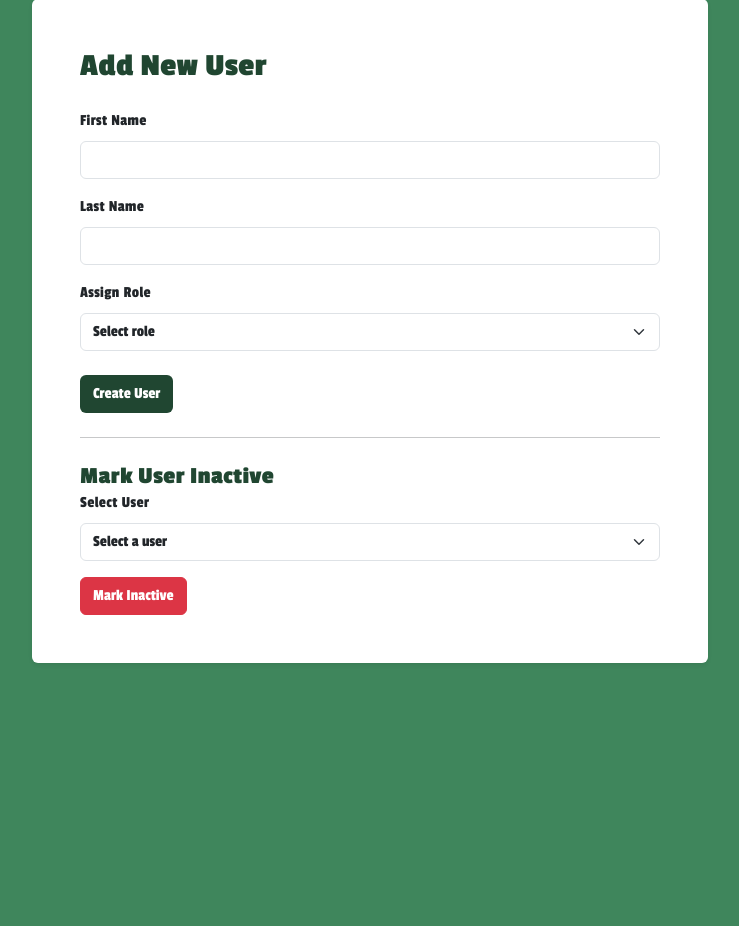
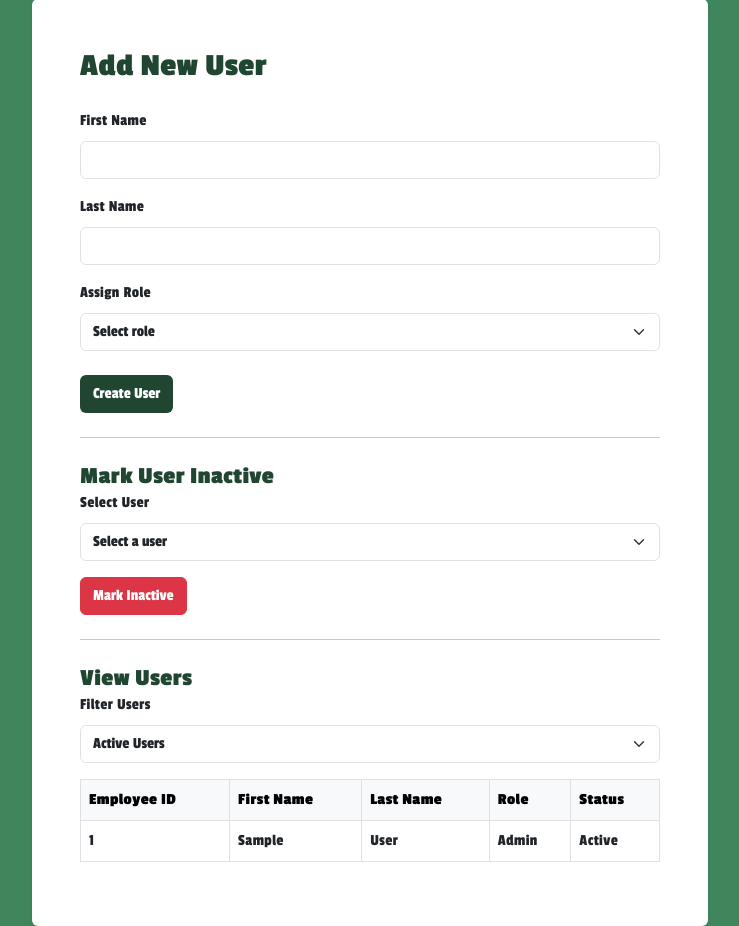
Before and after one commit to UMDBMGT407/S2026_TEAM7, a Flask app: template templates/add_new_user.html in a window 1280 px wide. Shown: the part 121-1047 px from the top of the page, without its empty margins (270-1009 px from the left). Before the commit the page ends 784 px from the top, so only its background shows below. Run offline with Flask 3, Linux system fonts and the light colour scheme; the template is opened without the code that fills it: most values are stand-ins (such as "Sample title", 1, 10 or a date in 2020); some libraries are stand-ins or nearby versions.

Commit message:
Update add_new_user.html
added filter for active/inactive users

```diff
--- a/templates/add_new_user.html
+++ b/templates/add_new_user.html
@@ -181,7 +181,7 @@
           <select class="form-select" name="username" required>
             <option value="">Select a user</option>
             {% for user in users %}
-              <option value="{{ user[0] }}">{{ user[1] }}</option>
+              <option value="{{ user.username }}">{{ user.name }}</option>
             {% endfor %}
           </select>
         </div>
@@ -192,6 +192,53 @@
 
       </form>
 
+      <hr class="my-4">
+
+      <h4 style="color: #204631; font-weight: 700;">
+        View Users
+      </h4>
+
+      <form method="GET" action="{{ url_for('add_new_user') }}" class="mb-3">
+        <label class="form-label">Filter Users</label>
+        <select class="form-select" name="status" onchange="this.form.submit()">
+          <option value="active" {% if status_filter == 'active' %}selected{% endif %}>Active Users</option>
+          <option value="inactive" {% if status_filter == 'inactive' %}selected{% endif %}>Inactive Users</option>
+          <option value="all" {% if status_filter == 'all' %}selected{% endif %}>All Users</option>
+        </select>
+      </form>
+
+      <div class="table-responsive">
+        <table class="table table-bordered align-middle">
+          <thead class="table-light">
+            <tr>
+              <th>Employee ID</th>
+              <th>First Name</th>
+              <th>Last Name</th>
+              <th>Role</th>
+              <th>Status</th>
+            </tr>
+          </thead>
+
+          <tbody>
+            {% for user in filtered_users %}
+              <tr>
+                <td>{{ user.id }}</td>
+                <td>{{ user.first_name }}</td>
+                <td>{{ user.last_name }}</td>
+                <td>{{ user.role|capitalize }}</td>
+                <td>{{ user.active_status|capitalize }}</td>
+              </tr>
+            {% else %}
+              <tr>
+                <td colspan="5" class="text-center text-muted">
+                  No users found.
+                </td>
+              </tr>
+            {% endfor %}
+          </tbody>
+        </table>
+      </div>
+
     </div>
   </div>
 
```
